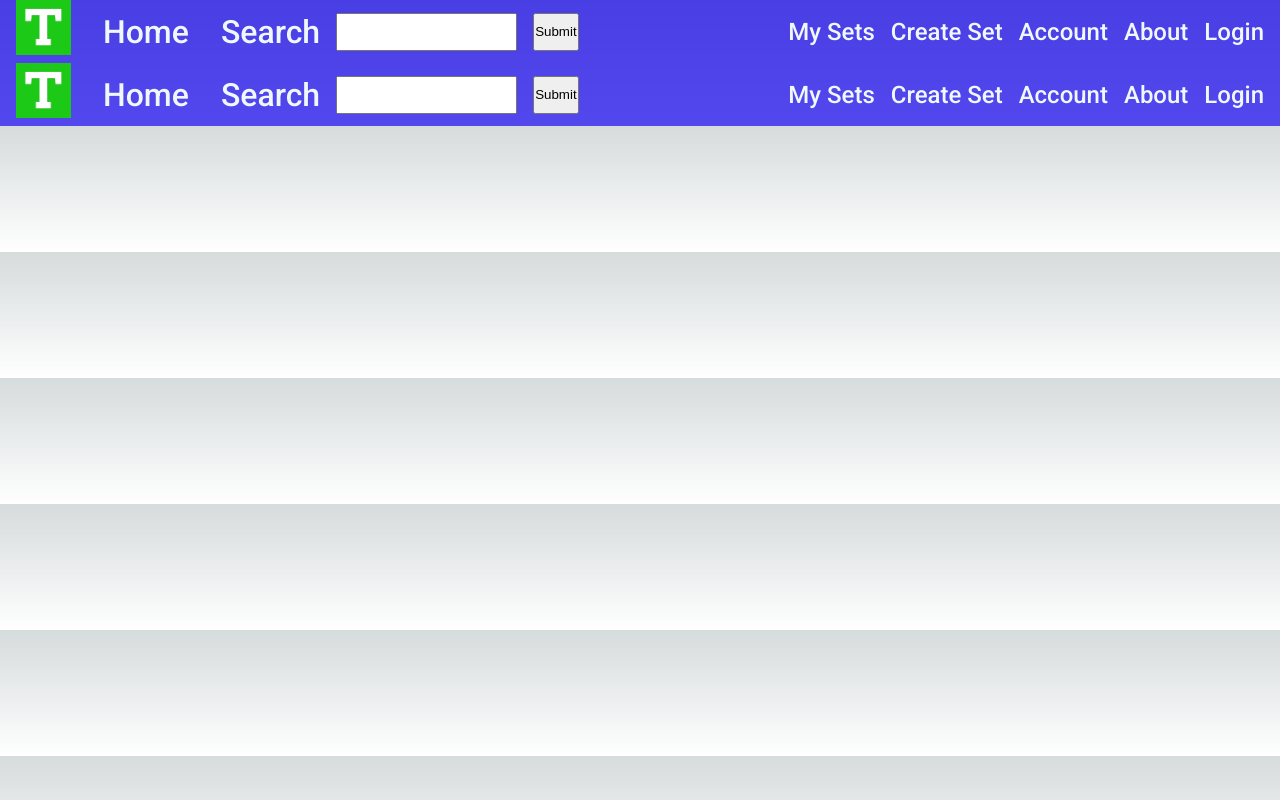
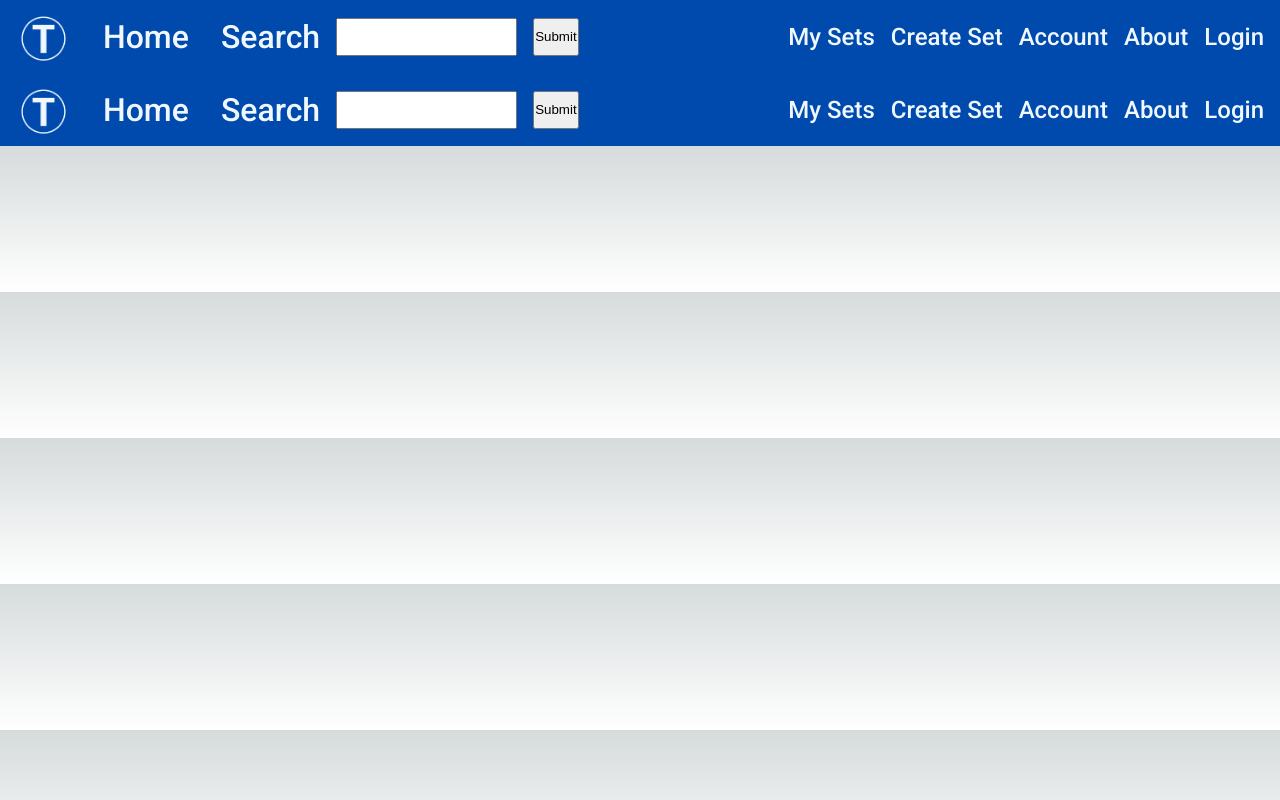
Before and after one commit to izakrobles/testlet, a Next.js app in the folder testlet/: page /components/Navbar in a window 1280 px wide. Built offline with nearby package versions, Linux system fonts and the light colour scheme.

Commit message:
fixed logo and color

```diff
--- a/testlet/styles/globals.css
+++ b/testlet/styles/globals.css
@@ -102,7 +102,7 @@ a {
 
 /* Navbar Styling */
 .nav {
-  background-color: rgba(23, 8, 231, 0.739);
+  background-color: #004AAD;
   color: aliceblue;
   display: flex;
   justify-content: space-between;
@@ -111,6 +111,10 @@ a {
   padding: 0 1rem;
   height: fit-content;
   font-size: 2rem;
+}
+
+.nav .logo {
+  margin-top: 10px;
 }
 
 .nav .home {
```
Also changed, not shown: testlet/public/testlet.png.
